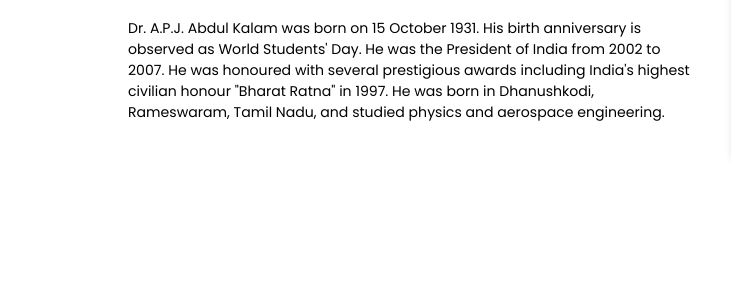
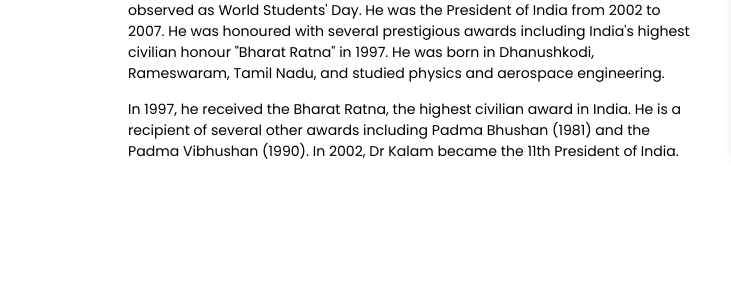
Before and after one commit to anuragsinghbam/Tribute, a plain HTML site: page index.html in a window 1280 px wide. Shown: the part 1004-1285 px from the top of the page, 0-731 px from the left. Drawn offline with Linux system fonts and the light colour scheme.

Commit message:
Update index.html

```diff
--- a/index.html
+++ b/index.html
@@ -31,6 +31,7 @@
             <div class="bio">
                 <h1>Biography</h1>
                 <p>Dr. A.P.J. Abdul Kalam was born on 15 October 1931. His birth anniversary is observed as World Students' Day. He was the President of India from 2002 to 2007. He was honoured with several prestigious awards including India's highest civilian honour "Bharat Ratna" in 1997. He was born in Dhanushkodi, Rameswaram, Tamil Nadu, and studied physics and aerospace engineering.</p>
+                <p> In 1997, he received the Bharat Ratna, the highest civilian award in India. He is a recipient of several other awards including Padma Bhushan (1981) and the Padma Vibhushan (1990). In 2002, Dr Kalam became the 11th President of India.</p>
             </div>
             <div id="img-div" class="award-img">
                 <img id="image" src="https://www.covaimail.com/wp-content/uploads/2017/07/Receiving-Bharat-Ratna.png" alt="Abdul Kalam recieving Bharat Ratna">
```
